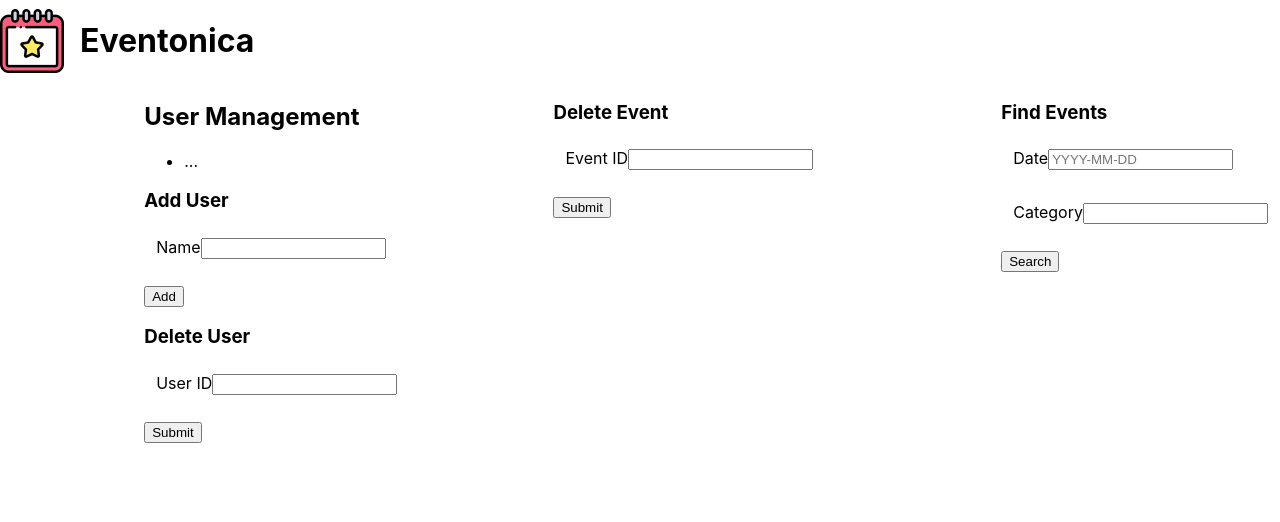
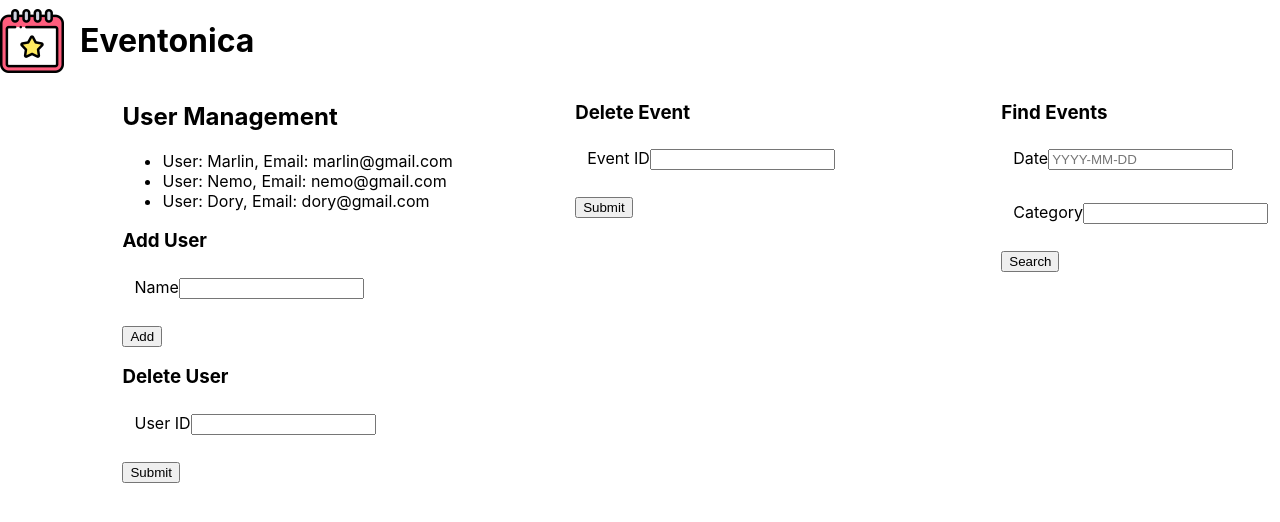
Before and after one commit to jenhuynh/techtonica-assignments, a React (Create React App) app in the folder eventonica-react/: page / in a window 1280 px wide. Shown: the top 522 px of the page. Built offline with nearby package versions, Linux system fonts and the light colour scheme.

Commit message:
Displays name and email in list format

```diff
--- a/eventonica-react/src/components/Users.jsx
+++ b/eventonica-react/src/components/Users.jsx
@@ -1,17 +1,23 @@
-import React from 'react';
+import React, {useState} from 'react';
 
 const Users = () => {
+    //adding mock users
     const marlin = { name: "Marlin", email: "marlin@gmail.com", id:"1" };
-const nemo = { name: "Nemo", email: "nemo@gmail.com", id: "2" };
-const dory = { name: "Dory", email: "dory@gmail.com" , id: "3"};
+    const nemo = { name: "Nemo", email: "nemo@gmail.com", id: "2" };
+    const dory = { name: "Dory", email: "dory@gmail.com" , id: "3"};
+
+
+    //use setState to create uers and setUsers
+    const [users, setUsers] = useState([marlin, nemo, dory])
   return (
    <>
      <section className="user-management">
               <h2>User Management</h2>
 
               <ul id="users-list">
-                {/* display all existing Users here */}
-                <li>...</li>
+                {/* display all existing Users here, iterating through users with map,  transforming each user into a <li></li> and add u as the key */}
+                {users.map((user) => <li>User:   {user.name}, Email: {user.email}</li>)}
+
               </ul>
 
               <div>
@@ -37,7 +43,6 @@ const dory = { name: "Dory", email: "dory@gmail.com" , id: "3"};
                 </form>
               </div>
             </section>
-
    </>
   );
 };
```
